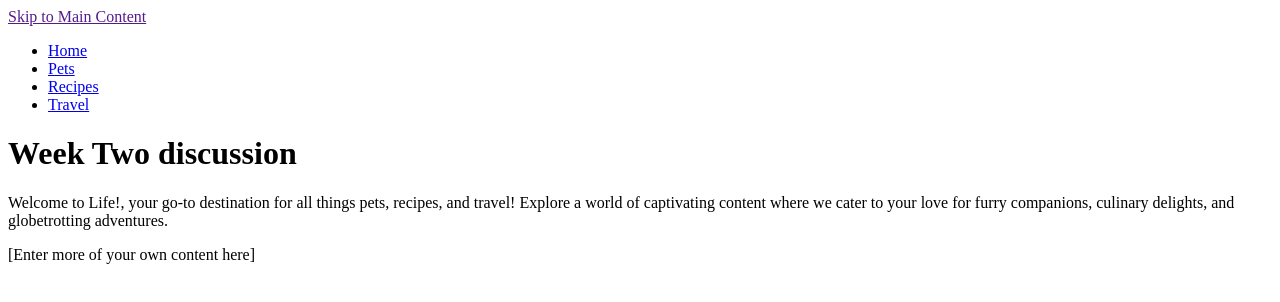
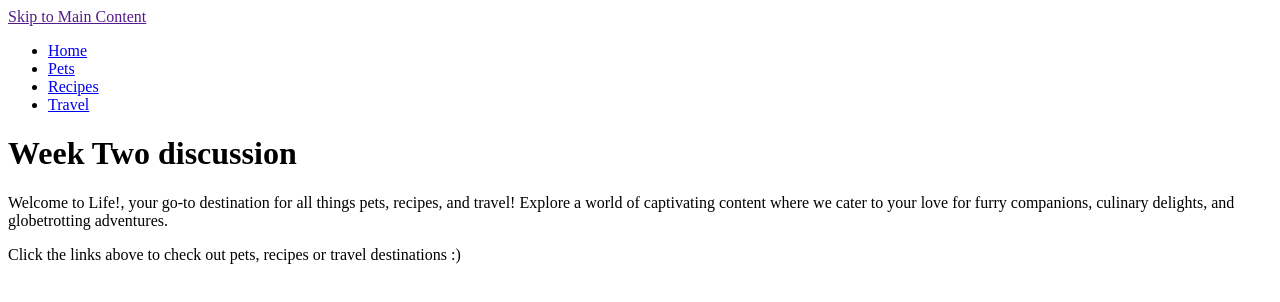
Before and after one commit to saroshmanzar/539week2, a plain HTML site: page index.html in a window 1280 px wide. Drawn offline with Linux system fonts and the light colour scheme.

Commit message:
Update index.html

```diff
--- a/index.html
+++ b/index.html
@@ -25,7 +25,7 @@
 
         </div>
 
-<div>[Enter more of your own content here]</div>
+<div><p> Click the links above to check out pets, recipes or travel destinations :) </p></div>
 
             <!-- Jackie Wolf -->
 
```
